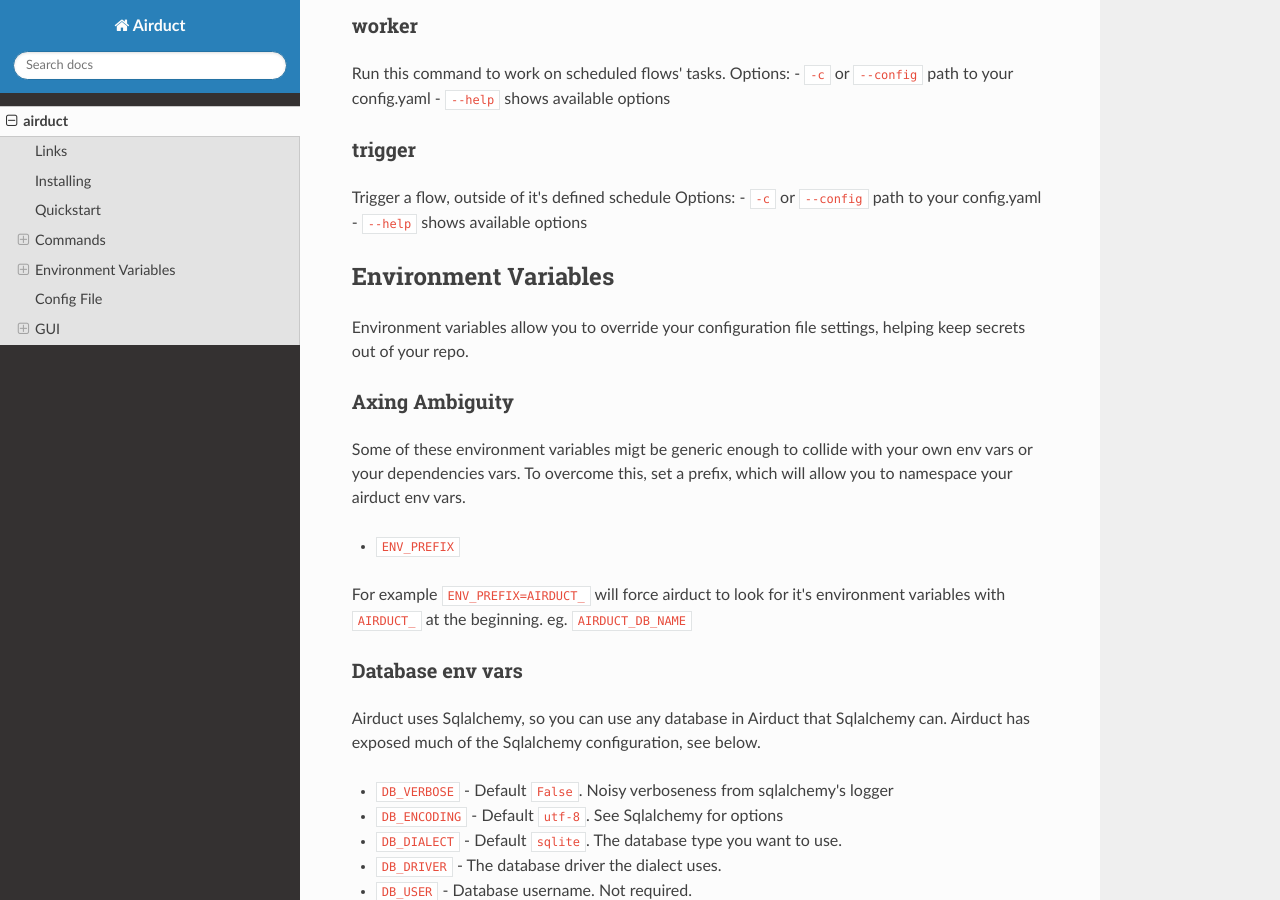
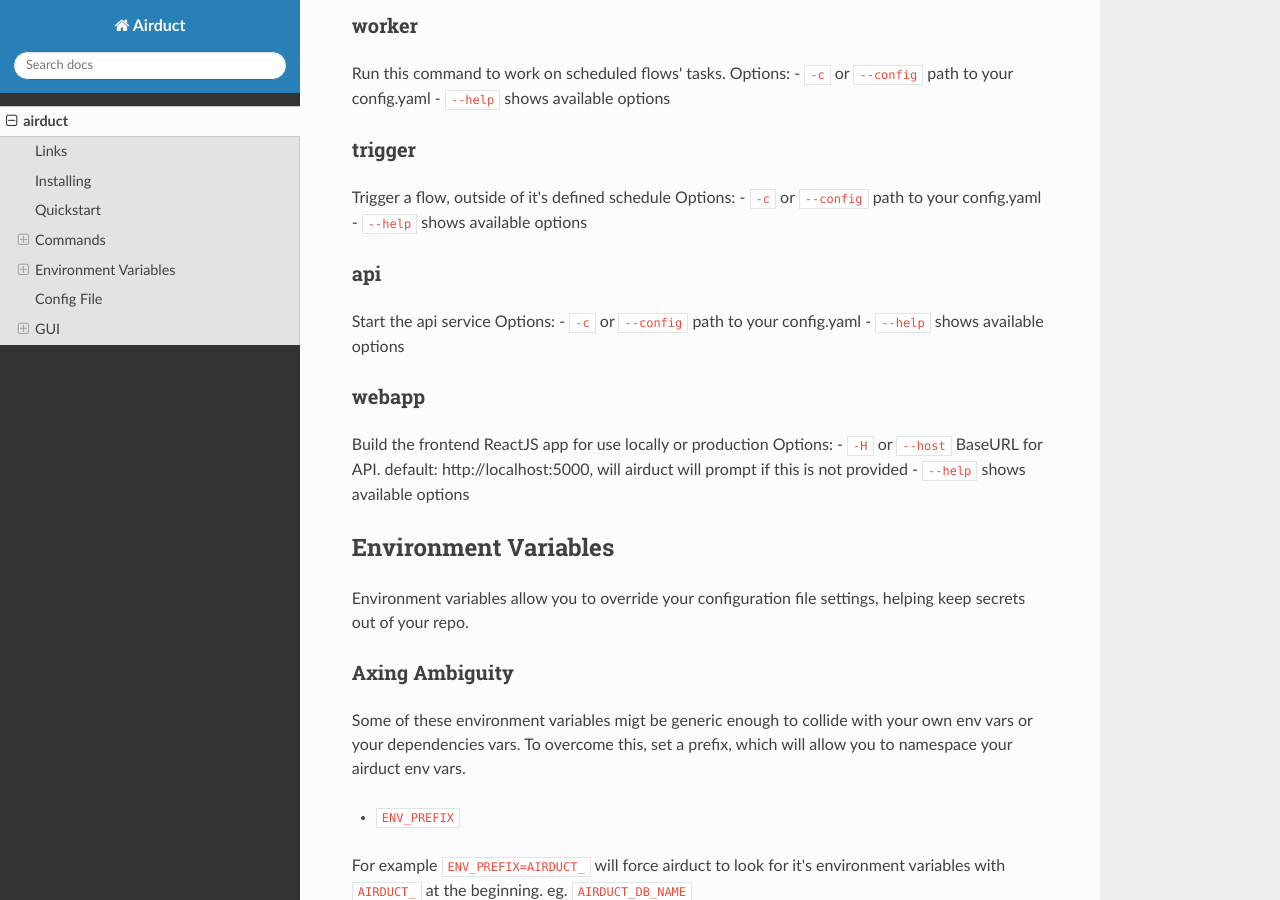
Before and after one commit to alairock/airduct, an MkDocs documentation site: the page built from docs/index.md, in a window 1280 px wide and 900 px high, scrolled down 1665 px. Built offline with MkDocs 1.6.1, drawn with Linux system fonts in a browser that asks for light colours; nearby versions of some CDN libraries.

Commit message:
update commands documentation

```diff
--- a/docs/index.md
+++ b/docs/index.md
@@ -82,6 +82,18 @@
 - `-c` or `--config` path to your config.yaml
 - `--help` shows available options
 
+### api
+Start the api service
+Options:
+- `-c` or `--config` path to your config.yaml
+- `--help` shows available options
+
+### webapp
+Build the frontend ReactJS app for use locally or production
+Options:
+- `-H` or `--host` BaseURL for API. default: http://localhost:5000, will airduct will prompt if this is not provided
+- `--help` shows available options
+
 ## Environment Variables
 Environment variables allow you to override your configuration file settings, helping keep secrets out of your repo.
 
```
Also changed, not shown: 1 other file.
